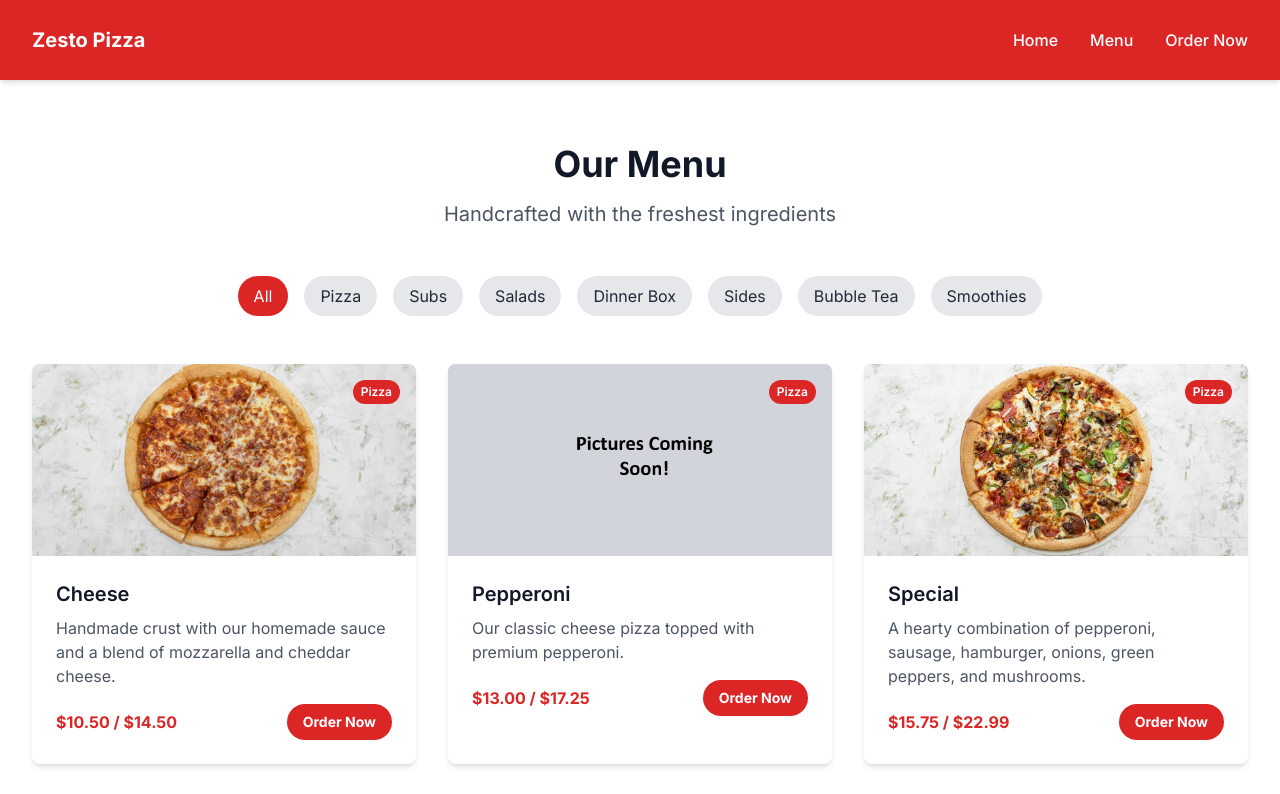
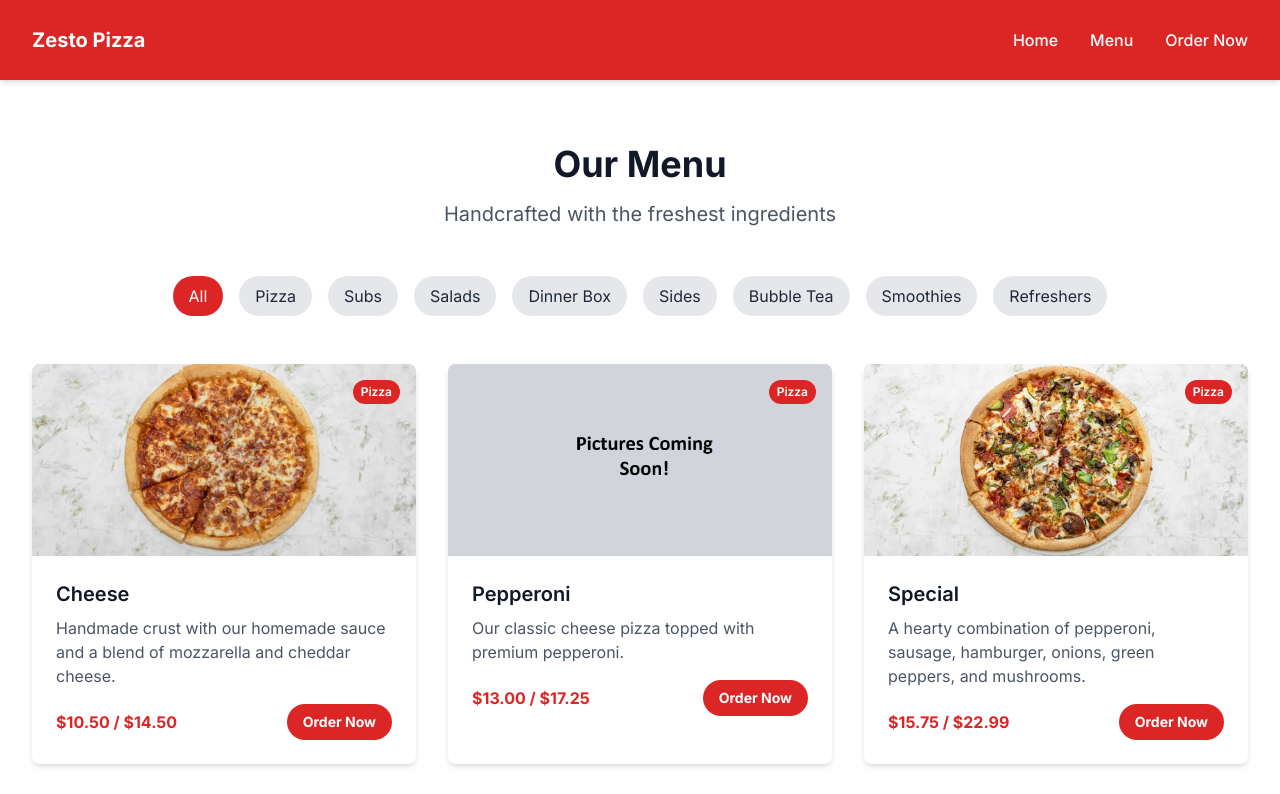
Before and after one commit to AzureHakua/zesto, a Next.js app: page /menu in a window 1280 px wide. Shown: the top 794 px of the page. Built offline with nearby package versions, Linux system fonts and the light colour scheme.

Commit message:
added refresher category

```diff
--- a/src/data/menuData.ts
+++ b/src/data/menuData.ts
@@ -619,6 +619,96 @@ export const menuItems: MenuItem[] = [
     price: 6.25,
     image: "blank.jpg",
     category: "Smoothies"
+  },
+
+  // Refreshers
+  {
+    id: 76,
+    title: "Mango Pineapple",
+    description: "Refreshing blend of mango and pineapple for a tropical taste.",
+    price: 3.75,
+    image: "blank.jpg",
+    category: "Refreshers"
+  },
+  {
+    id: 77,
+    title: "Orange Peach",
+    description: "Refreshing blend of orange and peach for a fruity delight.",
+    price: 3.75,
+    image: "blank.jpg",
+    category: "Refreshers"
+  },
+  {
+    id: 78,
+    title: "Mango Passion Fruit",
+    description: "Refreshing blend of mango and passion fruit for a tropical twist.",
+    price: 3.75,
+    image: "blank.jpg",
+    category: "Refreshers"
+  },
+  {
+    id: 79,
+    title: "Dragon Passion Fruit",
+    description: "Refreshing blend of dragon fruit and passion fruit for a unique tropical flavor.",
+    price: 3.75,
+    image: "blank.jpg",
+    category: "Refreshers"
+  },
+  {
+    id: 80,
+    title: "Dragon Fruit",
+    description: "Refreshing blend of dragon fruit for a unique tropical flavor.",
+    price: 3.75,
+    image: "blank.jpg",
+    category: "Refreshers"
+  },
+  {
+    id: 81,
+    title: "Lychee",
+    description: "Refreshing blend of lychee for a sweet and tangy flavor.",
+    price: 3.75,
+    image: "blank.jpg",
+    category: "Refreshers"
+  },
+  {
+    id: 82,
+    title: "Mango",
+    description: "Refreshing blend of mango for a sweet and tropical flavor.",
+    price: 3.75,
+    image: "blank.jpg",
+    category: "Refreshers"
+  },
+  {
+    id: 83,
+    title: "Orange",
+    description: "Refreshing blend of orange for a tangy and refreshing flavor.",
+    price: 3.75,
+    image: "blank.jpg",
+    category: "Refreshers"
+  },
+  {
+    id: 84,
+    title: "Passion Fruit",
+    description: "Refreshing blend of passion fruit for a tangy and fruity flavor.",
+    price: 3.75,
+    image: "blank.jpg",
+    category: "Refreshers"
+  },
+  {
+    id: 85,
+    title: "Peach",
+    description: "Refreshing blend of peach for a sweet and juicy flavor.",
+    price: 3.75,
+    image: "blank.jpg",
+    category: "Refreshers"
+  },
+  {
+    id: 86,
+    title: "Pineapple",
+    description: "Refreshing blend of pineapple for a tangy and tropical flavor.",
+    price: 3.75,
+    image: "blank.jpg",
+    category: "Refreshers"
   }
 ];
 
```
